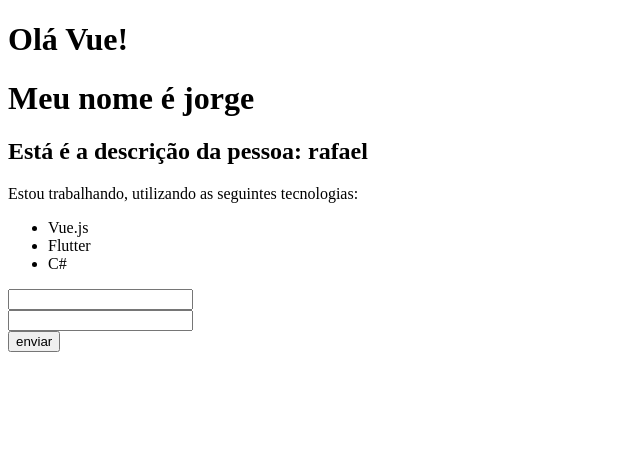
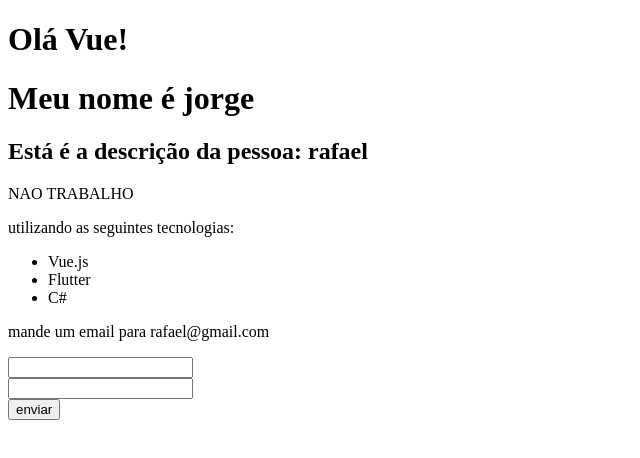
Before and after one commit to rxfaelr/curso-vue.js, a Vue app in the folder project/: page / in a window 1280 px wide. Shown: the top 458 px of the page, without its empty margins (0-640 px from the left). Built offline with nearby package versions, Linux system fonts and the light colour scheme.

Commit message:
diretivas

```diff
--- a/project/src/components/info.vue
+++ b/project/src/components/info.vue
@@ -1,18 +1,28 @@
 <template>
 <div>
     <p>
-        Estou trabalhando, utilizando as seguintes tecnologias:
+        <p v-if="esta_trabalhando">Estou trabalhando</p>
+        <p v-else>NAO TRABALHO</p>
+        <p>utilizando as seguintes tecnologias:</p>
     <ul>
         <li>Vue.js</li>
         <li>Flutter</li>
         <li>C#</li>
     </ul>
+    <p v-show="mostrar_email">mande um email para {{ email }}</p>
     </p>
 </div>
 </template>
 
 <script>
 export default {
-    name: 'Info'
+    name: 'Info',
+    data () {
+        return {
+            esta_trabalhando: false,
+            mostrar_email: true,
+            email: 'rafael@gmail.com'
+        }
+    }
 }
 </script>
```
